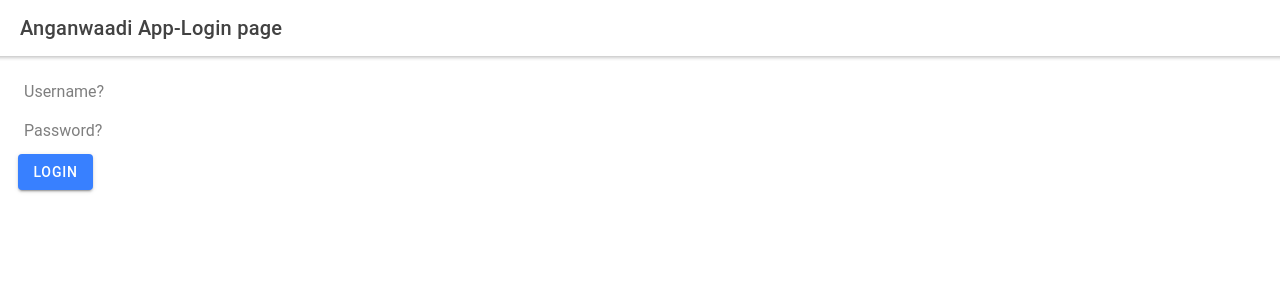
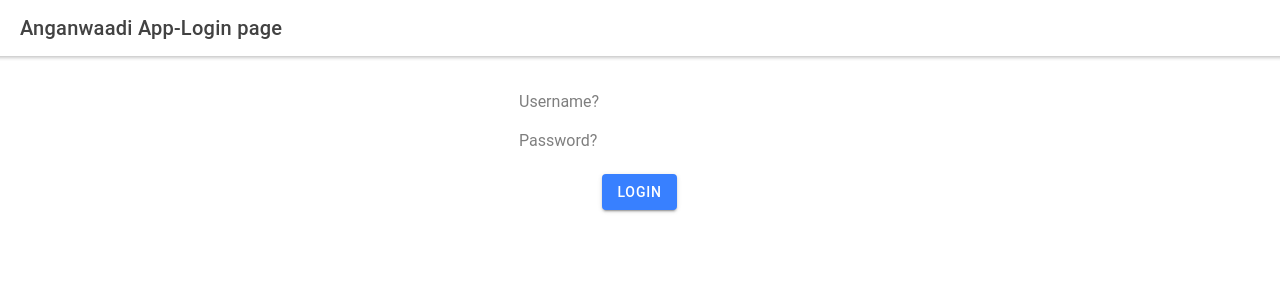
Before and after one commit to karthikhegde05/AnganwaadiAppFrontend, a React (Create React App) app: page /login in a window 1280 px wide. Shown: the top 300 px of the page. Built offline with nearby package versions, Linux system fonts and the light colour scheme.

Commit message:
integration incomplete

```diff
--- a/src/httpClient/LoginClient.ts
+++ b/src/httpClient/LoginClient.ts
@@ -4,17 +4,24 @@ export default class LoginClient{
 
 
 
-    static login(id:String, password:String):String{
+    static login(id:String, password:String, fun: Function):void{
 
 
-        Axios.get("http://localhost:8081/login/1").then((response) => {this.loginSuccess(response)}).catch(function (error){console.log(error)});
+        Axios.post("http://localhost:8081/login", {"userID":"hem123"}, {
+            headers: {
+                'Content-Type': 'application/json'
+            }
+        }).then((response) => {this.loginSuccess(response, fun)}).catch(function (error){console.log(error)});
 
-        return "string";
     }
 
-    private static loginSuccess(response: AxiosResponse){
+    private static loginSuccess(response: AxiosResponse, fun: Function){
 
-
+        if(response.data=="valid"){
+            fun();
+        }
+        else
+            alert("wrongPassword");
         console.log(response.data);
 
     }
--- a/src/pages/Login.tsx
+++ b/src/pages/Login.tsx
@@ -1,21 +1,44 @@
+import { toastController } from '@ionic/core';
 import { IonContent,
     IonHeader,
     IonPage,
     IonTitle,
     IonToolbar,
     IonInput,
-    IonButton } from '@ionic/react';
+    IonButton,
+    useIonRouter,
+    IonGrid,
+    IonRow,
+    IonCol} from '@ionic/react';
 import React, {useState, useEffect} from 'react';
 import LoginClient from '../httpClient/LoginClient';
+import "./Login.css"
 
 
 const Login: React.FC = () => {
 
-    const [username, setUsername] = useState<string>("")
+    const [username, setUsername] = useState<string>("");
     const [password, setPassword] = useState<string>("")
+    const router = useIonRouter();
+    var pressed:boolean = false;
 
     function loginUser(){ // use an effect instead
-        LoginClient.login("a", "a");
+        // LoginClient.login("a", "a");
+        // router.push("/register");
+        // console.log(pressed);
+        // pressed = true;
+        // console.log(pressed);
+
+       setPassword("a");
+       console.log(password);
+    }
+
+    function moveToHome(){
+      alert("moved to home");
+    }
+
+    async function login(){
+      LoginClient.login(username, password, moveToHome);
     }
 
   return (
@@ -26,12 +49,65 @@ const Login: React.FC = () => {
         </IonToolbar>
       </IonHeader>
       <IonContent className="ion-padding">
-        <IonInput placeholder="Username?" onIonChange={(e: any) => setUsername(e.target.value)} />
-        <IonInput placeholder="Password?" onIonChange={(e: any) => setPassword(e.target.value)} />
-        <IonButton onClick={loginUser}>Login</IonButton>
+
+        <IonGrid>
+          <IonRow class="ion-justify-content-center">
+            <IonCol size='auto'>
+                <IonInput placeholder="Username?" onIonChange={(e: any) => setUsername(e.target.value)} />
+
+                <IonInput placeholder="Password?" onIonChange={(e: any) => setPassword(e.target.value)} clearInput={true} />
+            </IonCol>
+          </IonRow>
+
+          <IonRow class="ion-justify-content-center">
+            <IonCol size='auto'>
+            <IonButton disabled={pressed} onClick={login}>Login</IonButton>
+            </IonCol>
+          </IonRow>
+        </IonGrid>
+
       </IonContent>
     </IonPage>
   );
 };
 
+// class Login extends React.Component {
+
+
+
+//   render(): React.ReactNode {
+//       return (    <IonPage>
+//         <IonHeader>
+//           <IonToolbar>
+//             <IonTitle>Anganwaadi App-Login page</IonTitle>
+//           </IonToolbar>
+//         </IonHeader>
+//         <IonContent className="ion-padding">
+
+//           <IonGrid>
+//             <IonRow class="ion-justify-content-center">
+//               <IonCol size='auto'>
+//                   <IonInput placeholder="Username?" onIonChange={(e: any) => setUsername(e.target.value)} />
+//               </IonCol>
+//             </IonRow>
+
+//             <IonRow class="ion-justify-content-center">
+//               <IonCol size='auto'>
+//                   <IonInput placeholder="Password?" onIonChange={(e: any) => setPassword(e.target.value)} />
+//               </IonCol>
+//             </IonRow>
+
+//             <IonRow class="ion-justify-content-center">
+//               <IonCol size='auto'>
+//               <IonButton disabled={pressed} onClick={loginUser}>Login</IonButton>
+//               </IonCol>
+//             </IonRow>
+//           </IonGrid>
+
+//         </IonContent>
+//       </IonPage>);
+//   }
+
+// }
+
 export default Login;
```
Also changed, not shown: src/pages/Login.css (added).
